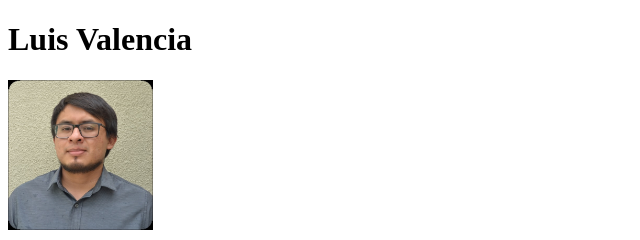
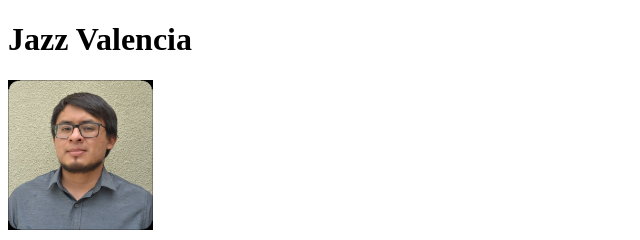
Before and after one commit to jzvalencia/html-portfolio, a plain HTML site: page index.html in a window 1280 px wide. Shown: the top 240 px of the page, 0-640 px from the left. Drawn offline with Linux system fonts and the light colour scheme.

Commit message:
corrrección

```diff
--- a/index.html
+++ b/index.html
@@ -7,7 +7,7 @@
     <title>Mi Curriculum</title>
 </head>
 <body>
-    <h1>Luis Valencia</h1>
+    <h1>Jazz Valencia</h1>
     <img src=".\images\yomero.jpg" alt="yopli" height="150">
 
     <hr>
```
